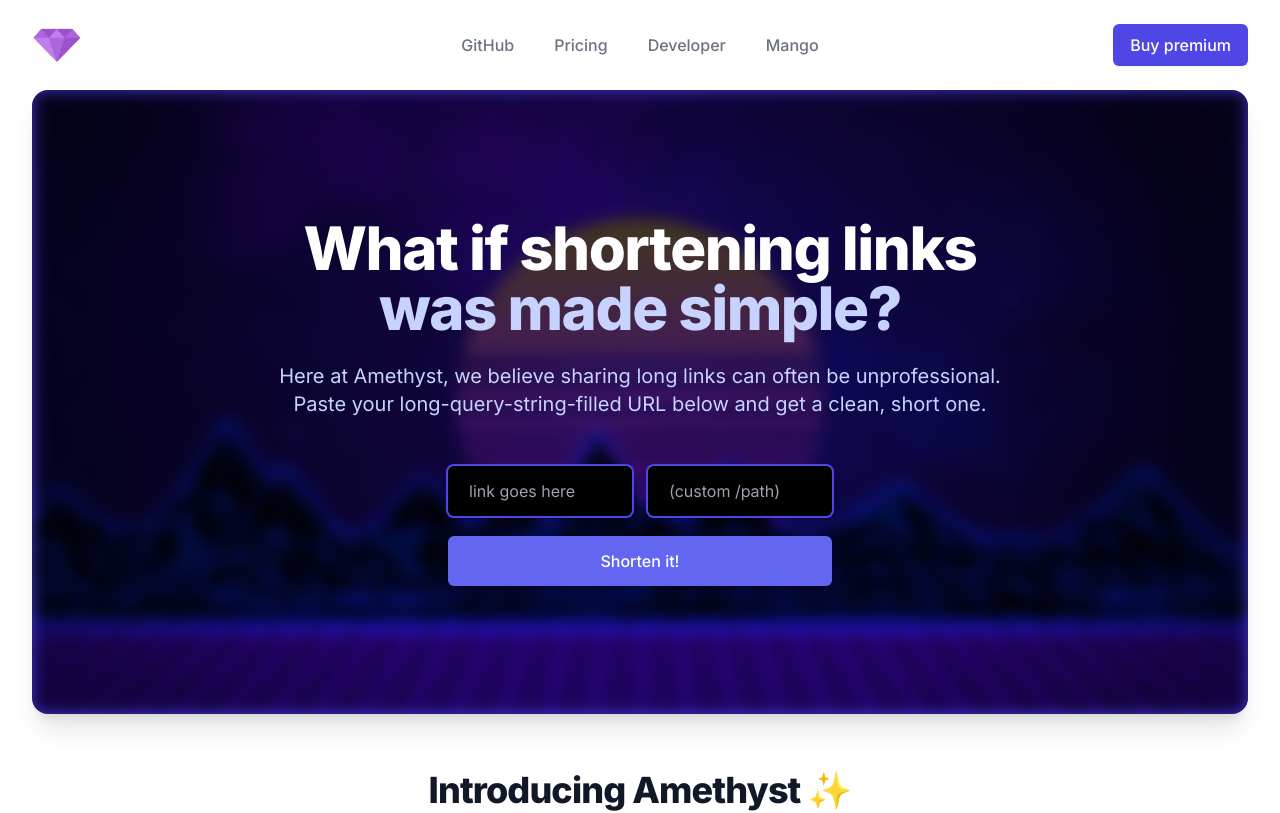
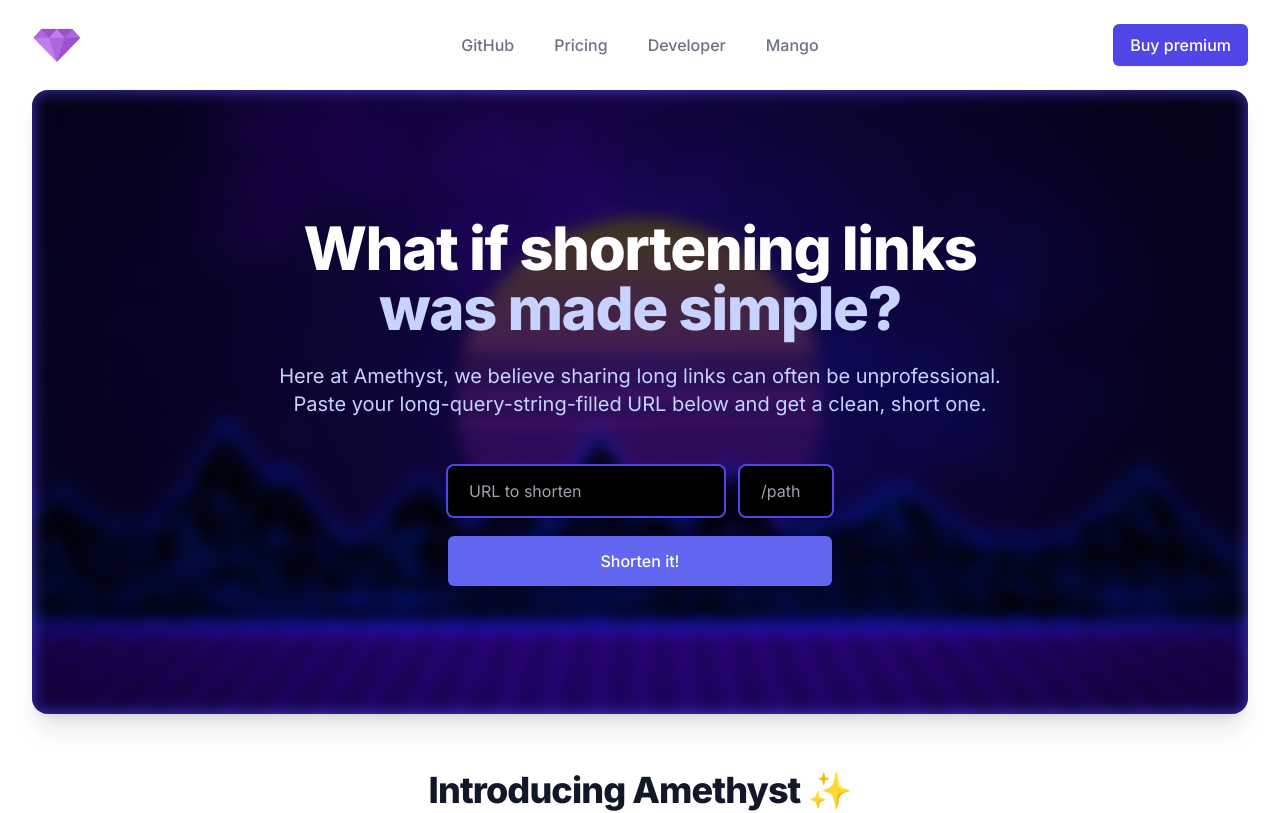
Before and after one commit to fowled/amethyst, a Next.js app: page / in a window 1280 px wide. Shown: the top 813 px of the page. Built offline with nearby package versions, Linux system fonts and the light colour scheme.

Commit message:
Resized buttons

```diff
--- a/pages/index.tsx
+++ b/pages/index.tsx
@@ -230,9 +230,9 @@
 												required
 												type="text"
 												autoComplete="off"
-												className="block w-full px-5 py-3 text-base text-white placeholder-gray-400 bg-black border border-transparent rounded-md shadow-sm ring-indigo-600 ring-2 focus:outline-none focus:border-transparent focus:ring-2 focus:ring-white focus:ring-offset-2 focus:ring-offset-indigo-600"
+												className="block w-auto px-5 py-3 text-base text-white placeholder-gray-400 bg-black border border-transparent rounded-md shadow-sm ring-indigo-600 ring-2 focus:outline-none focus:border-transparent focus:ring-2 focus:ring-white focus:ring-offset-2 focus:ring-offset-indigo-600"
 												name="url"
-												placeholder="link goes here"
+												placeholder="URL to shorten"
 											/>
 
 											<input
@@ -243,7 +243,7 @@
 												maxLength={10}
 												className="block w-full px-5 py-3 text-base text-white placeholder-gray-400 bg-black border border-transparent rounded-md shadow-sm ring-indigo-600 ring-2 focus:outline-none focus:border-transparent focus:ring-2 focus:ring-white focus:ring-offset-2 focus:ring-offset-indigo-600"
 												name="path"
-												placeholder="(custom /path)"
+												placeholder="/path"
 											/>
 										</div>
 
```
